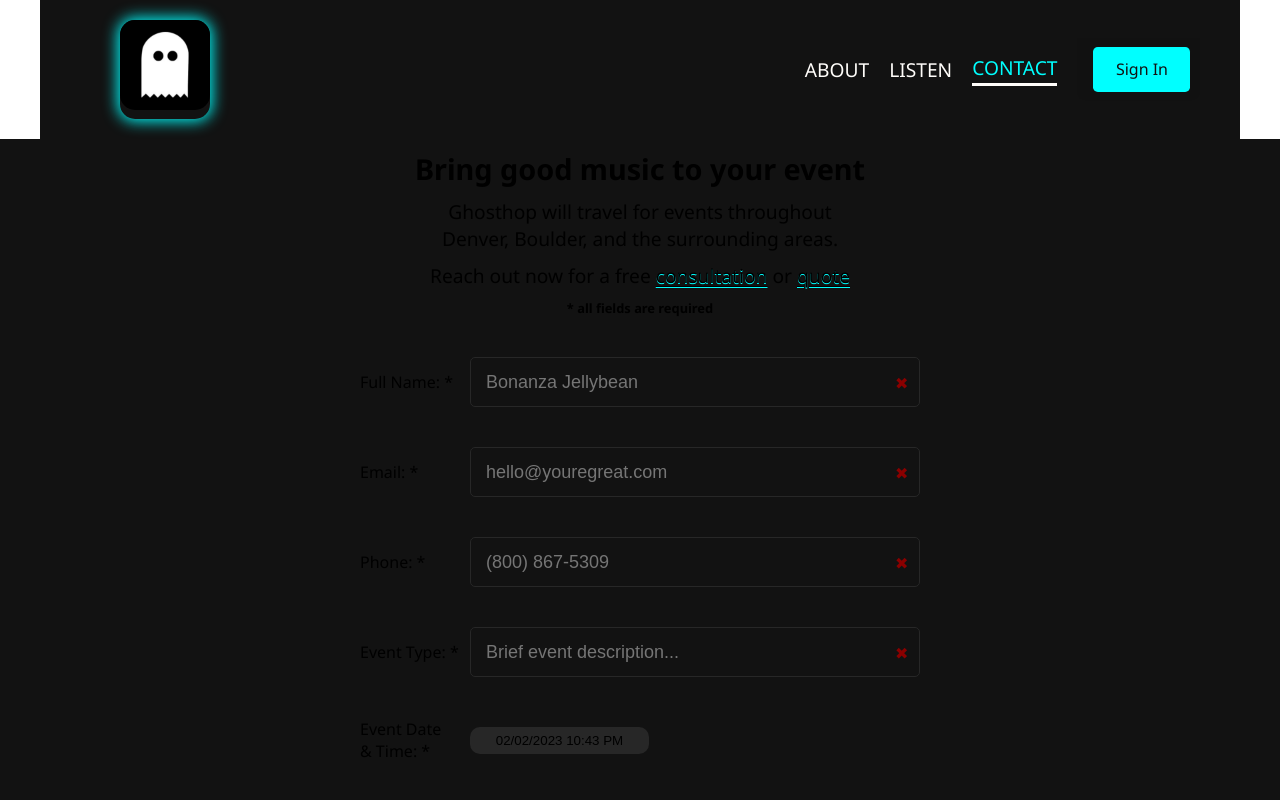
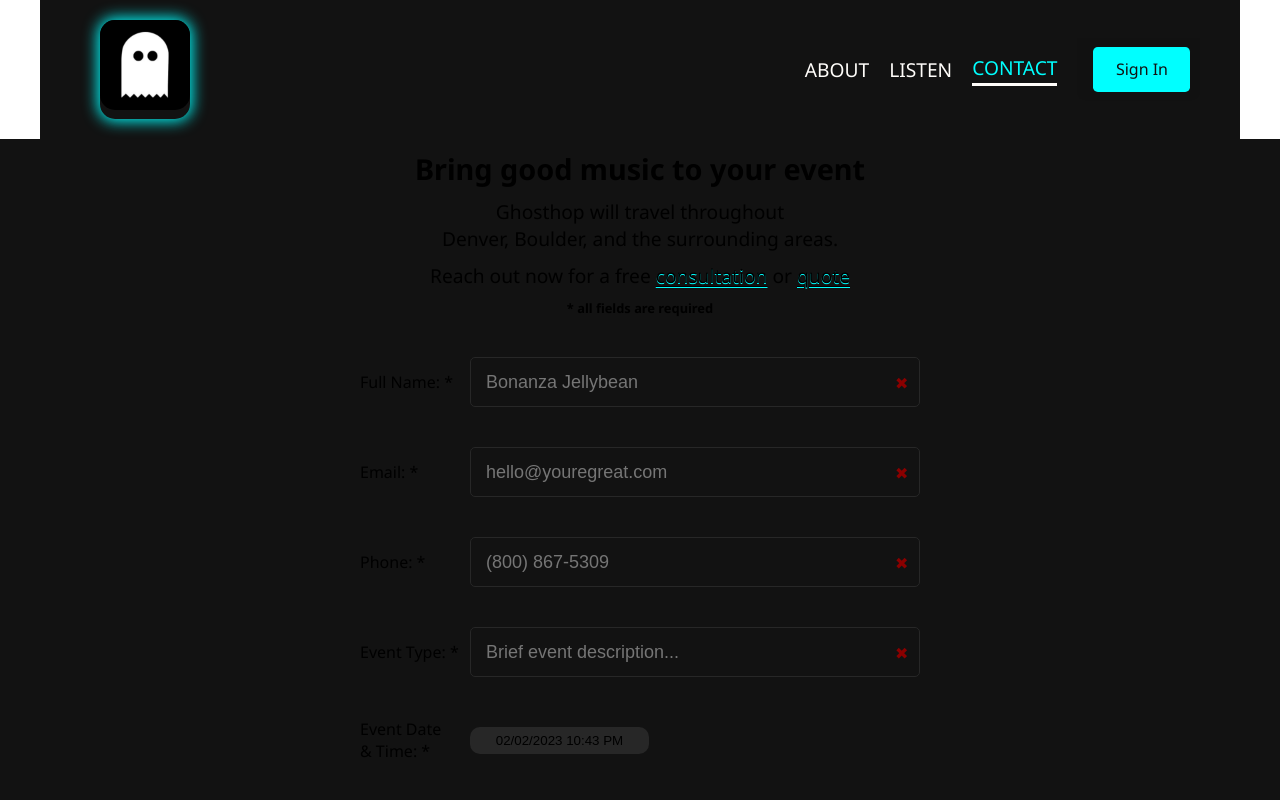
Before and after one commit to alexgeis/ghosthop, a Next.js app: page /contact in a window 1280 px wide. Shown: the top 800 px of the page. Built offline with nearby package versions, Linux system fonts and the light colour scheme; no server answers.

Commit message:
update header logo to have less margin on lower screen sizes

```diff
--- a/src/app/(components)/nav/Hamburger.module.css
+++ b/src/app/(components)/nav/Hamburger.module.css
@@ -58,7 +58,7 @@
 	transform: rotate(45deg) translate(-8px, -8px);
 }
 
-@media only screen and (min-width: 600px) {
+@media only screen and (min-width: 650px) {
 	.hamburgerWrapper {
 		display: none;
 		position: relative;
--- a/src/app/(components)/nav/NavBar.module.css
+++ b/src/app/(components)/nav/NavBar.module.css
@@ -16,7 +16,7 @@
 .logoWrapper {
 	display: flex;
 	align-items: center;
-	margin-left: 60px;
+	margin-left: 10px;
 	z-index: 1002;
 	border-radius: 15px;
 	box-shadow: 0 0 15px 2px var(--highlight-blue);
@@ -70,11 +70,14 @@
 	color: var(--highlight-blue);
 }
 
-@media only screen and (min-width: 600px) {
+@media only screen and (min-width: 650px) {
 	.nav {
 		display: flex;
 		align-items: center;
 		gap: 20px;
+	}
+	.logoWrapper {
+		margin-left: 40px;
 	}
 }
 
--- a/src/app/contact/ContactForm.tsx
+++ b/src/app/contact/ContactForm.tsx
@@ -76,8 +76,8 @@ export const ContactForm = ({}: ContactFormProps): JSX.Element => {
 			<section className={styles.contactHeader}>
 				<h1>Bring good music to your event</h1>
 				<p>
-					Ghosthop will travel for events throughout <br /> Denver, Boulder, and
-					the surrounding areas.
+					Ghosthop will travel throughout <br /> Denver, Boulder, and the
+					surrounding areas.
 				</p>
 				<p>
 					Reach out now for a free <strong>consultation</strong> or{" "}
```
